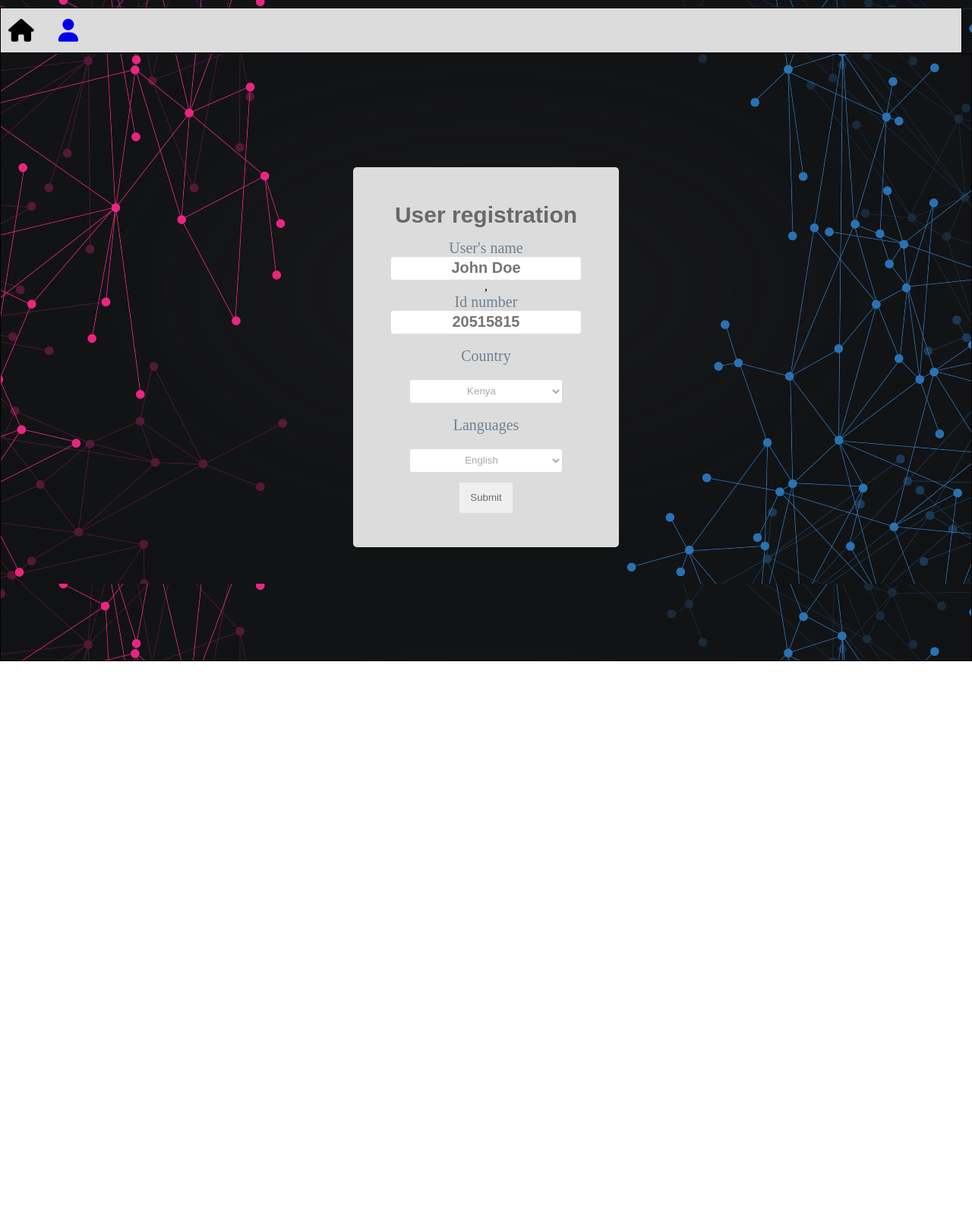
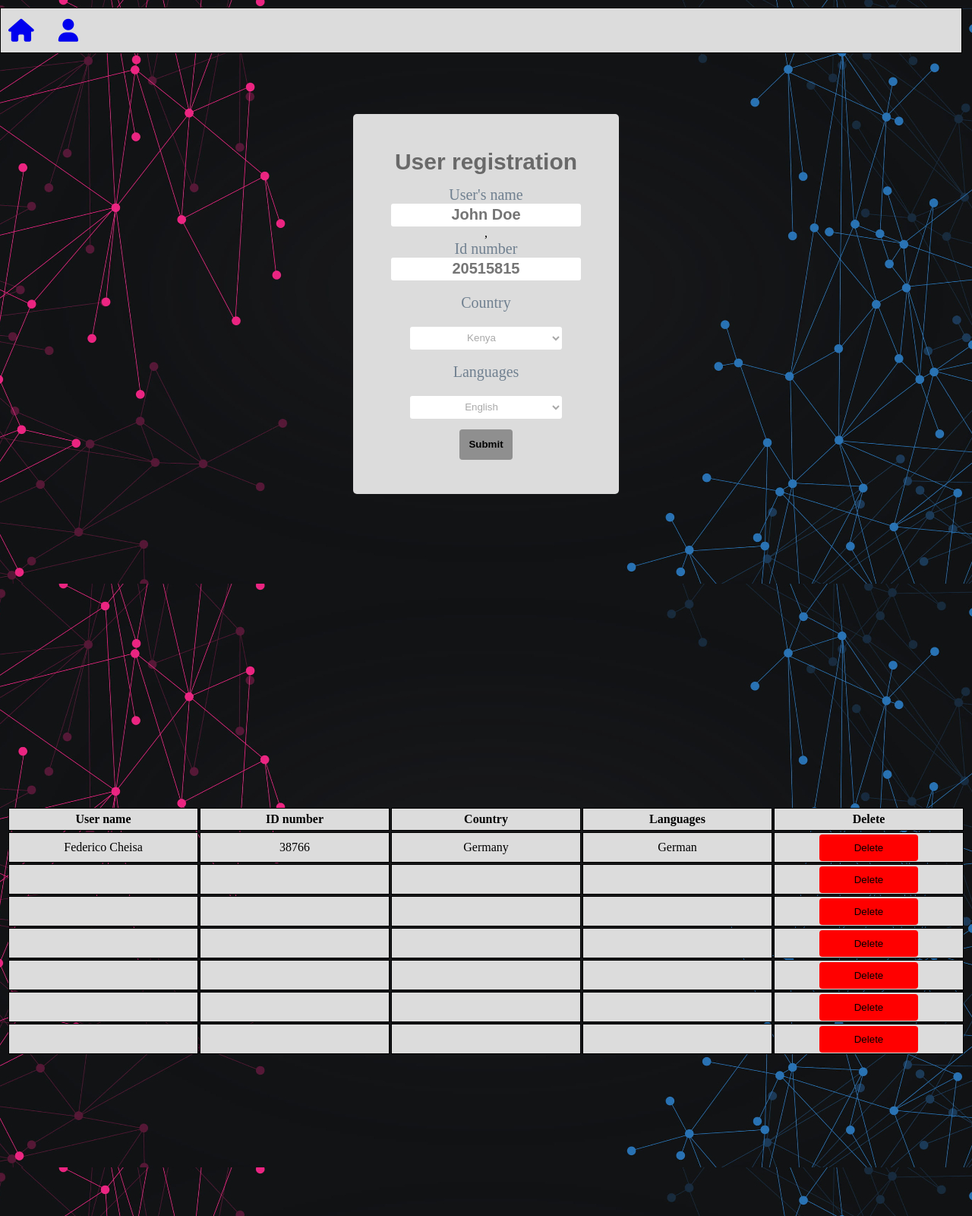
Before and after one commit to maina2/user-registration-management-system, a plain HTML site: page index.html in a window 1280 px wide. Shown: the whole page at 76% size. Before the commit the page ends 870 px from the top, so only its background shows below. Drawn offline with Linux system fonts and the light colour scheme.

Commit message:
upload of the user registration management system

```diff
--- a/index.html
+++ b/index.html
@@ -13,13 +13,19 @@
   </head>
   <body>
     <div class="navbar">
-      <i id="home" class="fa fa-house"></i>
-      <a href="./users.html"><i class="fa fa-user"></i></a>
+      <a href="#home"><i id="#home" class="fa fa-house"></i></a>
 
+      <a href="#users"><i id="#users" class="fa fa-user"></i></a>
+
+    <!--
+       -->
 
     </div>
 
-    <div class="container">
+
+
+      <section id="home">
+
         <form action="">
           <h3>User registration</h3>
           <label for="name">User's name</label>
@@ -50,7 +56,92 @@
       </form>
 
 
-    </div>
+
+      </section>
+
+      <section id="users">
+
+        <table id="table">
+          <thead>
+            <tr>
+              <th>User name</th>
+              <th id="number">ID number</th>
+              <th id="country">Country</th>
+              <th id="languages">Languages</th>
+              <th class="delete"> Delete</th>
+            </tr>
+
+          </thead>
+          <tbody>
+
+             <tr>
+              <td>Federico Cheisa</td>
+              <td id="number">38766</td>
+              <td id="country">Germany</td>
+              <td id="languages">German</td>
+              <td><button>Delete</button></td>
+            </tr>
+
+            <tr>
+                <td></td>
+                <td id="number"></td>
+                <td id="country"></td>
+                <td id="languages"></td>
+                <td><button>Delete</button></td>
+            </tr>
+            <tr>
+                <td></td>
+                <td id="number"></td>
+                <td id="country"></td>
+                <td id="languages"></td>
+                <td><button>Delete</button></td>
+            </tr>
+            <tr>
+                <td></td>
+                <td id="number"></td>
+                <td id="country"></td>
+                <td id="languages"></td>
+                <td><button>Delete</button></td>
+            </tr>
+
+            </tr>
+            <tr>
+                <td></td>
+                <td id="number"></td>
+                <td id="country"></td>
+                <td id="languages"></td>
+                <td><button>Delete</button></td>
+            </tr>
+            <tr>
+                <td></td>
+                <td id="number"></td>
+                <td id="country"></td>
+                <td id="languages"></td>
+                <td><button>Delete</button></td>
+            </tr>
+            <tr>
+                <td></td>
+                <td id="number"></td>
+                <td id="country"></td>
+                <td id="languages"></td>
+                <td><button>Delete</button></td>
+            </tr>
+
+          </tbody>
+
+
+
+
+
+        </table>
+
+
+
+      </section>
+
+
+
+
 
     <div class="table">
 
@@ -60,5 +151,6 @@
 
 
     <link rel="stylesheet" href="script.js" />
+    <script type="javascript" src="./script.js"></script>
   </body>
 </html>
--- a/script.js
+++ b/script.js
@@ -0,0 +1,55 @@
+// var selectedRow = null;
+
+// function onformsub(){
+//     Event.preventDefault();
+//     var formdata = readformdata();
+//     if(selectedRow === null){
+//         InsertRecord(formdata);
+//     }
+//     else{
+
+//     }
+
+
+// }
+
+// function readformdata(){
+
+//     var formdata = ();
+//     formdata['name'] = document.getElementById('name');
+//     formdata['id'] = document.getElementById('id');
+//     formdata['country'] = document.getElementById('country');
+//     formdata['languages'] = document.getElementById('languages');
+//     return formdata;
+// }
+// function InsertRecord(data){
+//     var table  = document.getElementById('table').getElementsByTagName('tbody')[0];
+//     var newRow = table.insertRow(table.length);
+
+//     var cell1 = newRow.insertCell(0);
+//     cell1.innerHTML = data.name;
+
+//     var cell2 = newRow.insertCell(1);
+//     cell2.innerHTML = data.id;
+
+//     var cell3 = newRow.insertCell(2);
+//     cell3.innerHTML = data.country;
+
+//     var cell4 = newRow.insertCell(3);
+//     cell4.innerHTML = data.languages;
+
+
+// }
+
+document.addEventListener('documentloaded',function(){
+
+    const table = document.getElementById('table');
+    const forms = document.forms;
+})
+
+table.addEventListener('click', (e) => {
+    if (e.className == 'delete'){
+        const tr = e.target.parentElement;
+        tr.parentNode.removechild(tr)
+    }
+})
--- a/stylesheet.css
+++ b/stylesheet.css
@@ -8,7 +8,16 @@ body{
     background-image: url(./image.jpg) ;
 }
 
+section{
+    display: flex;
+    min-height: 100vh;
+    justify-content: center;
+    align-items: center;
+
+}
+
 .navbar{
+    position: fixed;
     display: flex;
     align-items: center;
     width: 99%;
@@ -95,10 +104,49 @@ option{
     color:#2F4F4F;
 }
 
-button{
+form > button{
     margin-top: 14px;
     border:#A9A9A9 ;
     height: 40px;
     width: 70px;
-    color: #696969;
+    color: black;
+    background-color: #696969A9;
+    font-weight: bolder;
 }
+
+table{
+    align-self: center;
+    margin-top: 50px;
+
+}
+
+tr{ border: 1px solid black;
+    /* width: 250px; */
+    height: 30px;
+    background-color: #DCDCDC;
+
+}
+td{ border: 1px solid black;
+    width: 250px;
+    height: 40px;
+    text-align: center;
+
+}
+th{
+    border: 1px solid black;
+
+}
+
+button{
+    width: 130px;
+    height: 35px;
+    background-color: red;
+    border: none;
+    border-radius: 4px;
+    /* text-align: center; */
+    justify-content: center;
+    align-items: center;
+    display: flex;
+    margin-left: auto;
+    margin-right: auto;
+}
--- a/userstylesheet.css
+++ /dev/null
@@ -1,63 +0,0 @@
-
-*{
-    margin: 0;
-    padding: 0;
-    box-sizing: border-box;
-
-}
-body{
-    display: flex;
-    justify-content: center;
-    align-items: center;
-    flex-direction: column;
-
-}
-.navbar{
-    display: flex;
-    align-items: center;
-    width: 99%;
-    height: 60px;
-    border: solid black 1px;
-    background-color: #DCDCDC;
-    margin-top: 10px;
-    gap: 2rem;
-    padding-left: 10px;
-
-
-}
-i{
-    display: flex;
-    justify-content: end;
-    font-size: 30px;
-
-}
-table{
-    align-self: center;
-    margin-top: 50px;
-
-}
-
-tr{ border: 1px solid black;
-    /* width: 0px; */
-    height: 40px;
-
-}
-td{ border: 1px solid black;
-    width: 250px;
-    height: 40px;
-    text-align: center;
-
-}
-th{
-    border: 1px solid black;
-
-}
-
-button{
-    width: 130px;
-    height: 35px;
-    background-color: red;
-    border: none;
-    border-radius: 4px;
-    text-align: center;
-}
```
Also changed, not shown: users.html (deleted, +0 -92 lines), scriptuser.js (deleted). Lines whose indentation alone changed are shown as unchanged.
